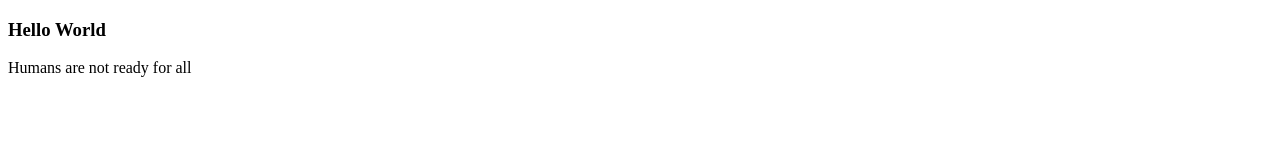
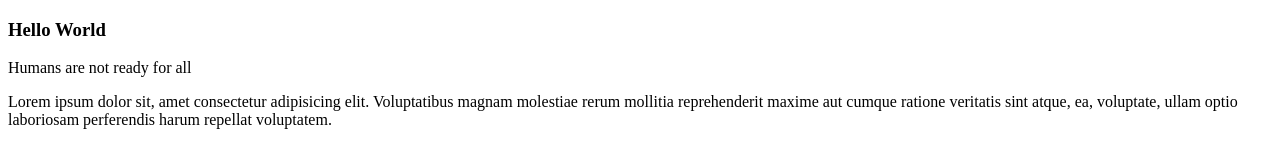
Before and after one commit to Haisam1010/git-repo, a plain HTML site: page index.html in a window 1280 px wide. Drawn offline with Linux system fonts and the light colour scheme.

Commit message:
Added lorem words 2 line

```diff
--- a/index.html
+++ b/index.html
@@ -15,6 +15,10 @@
         <p>
             Humans are not ready for all
         </p>
+
+        <p>
+            Lorem ipsum dolor sit, amet consectetur adipisicing elit. Voluptatibus magnam molestiae rerum mollitia reprehenderit maxime aut cumque ratione veritatis sint atque, ea, voluptate, ullam optio laboriosam perferendis harum repellat voluptatem.
+        </p>
     </div>
 </body>
 </html>
```
